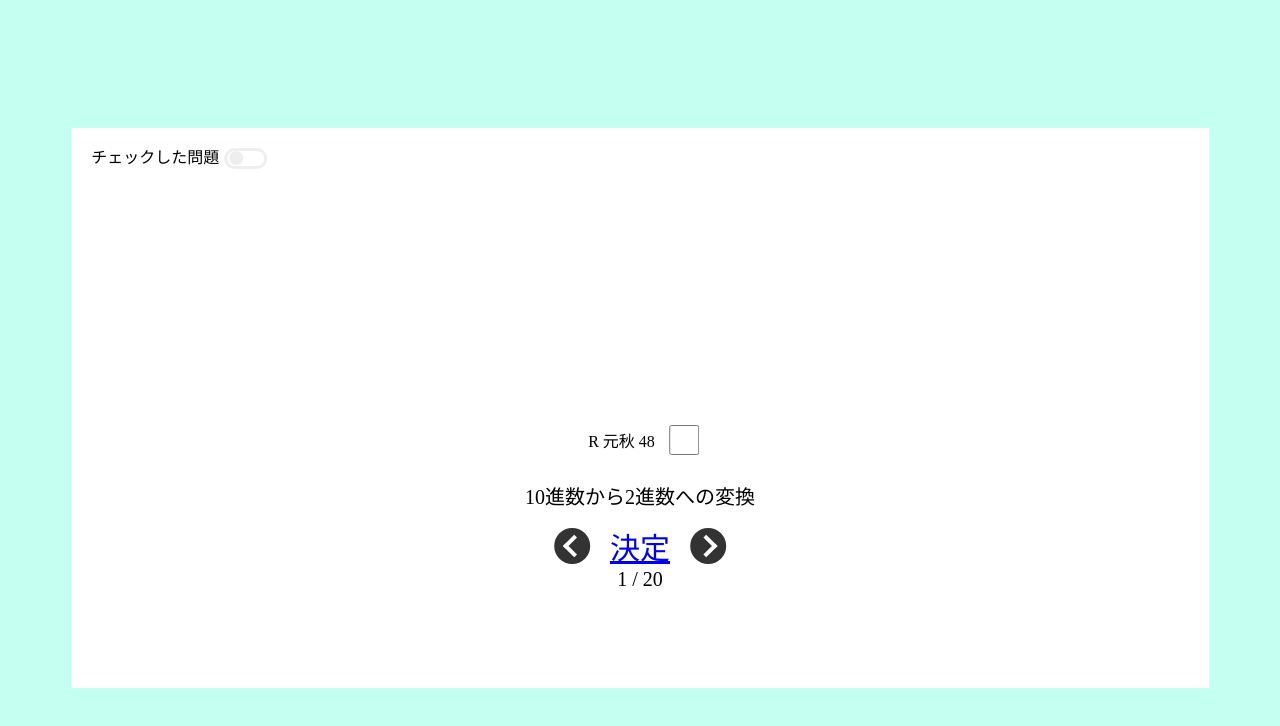
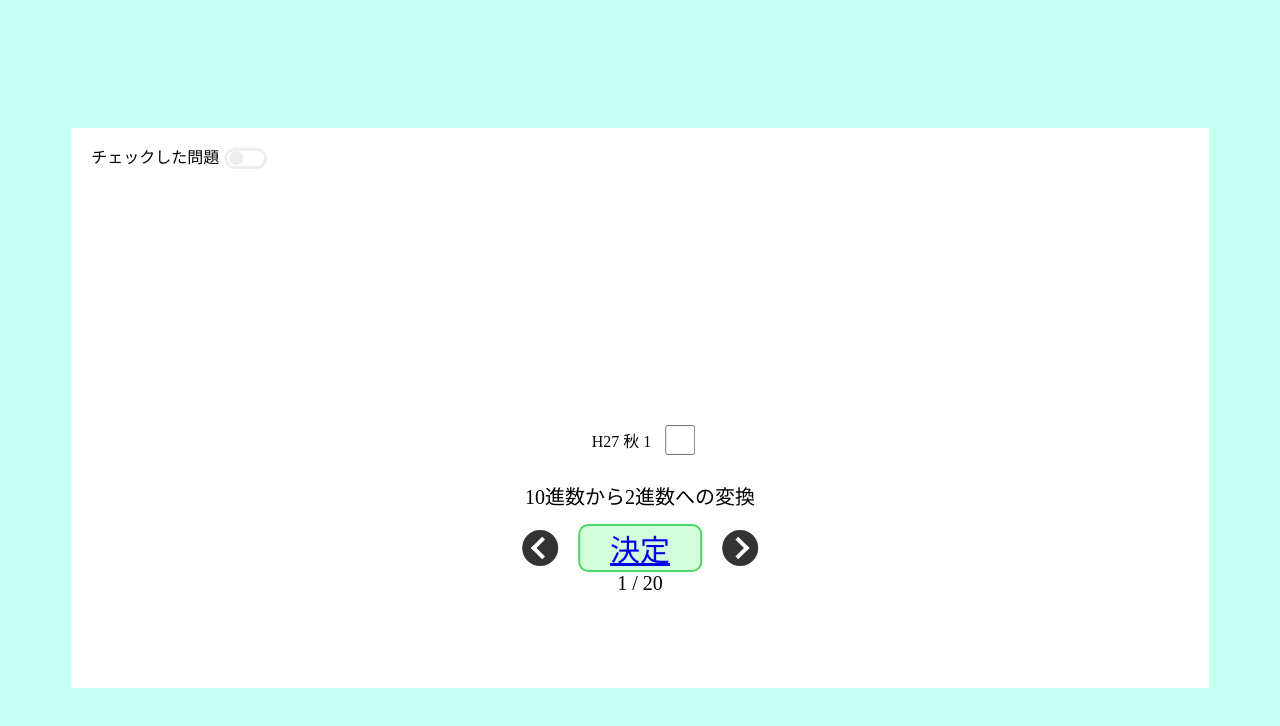
Before and after one commit to GameMakingProgramming/digital-engineering, a plain HTML site: page zukeisyori.html in a window 1280 px wide. Drawn offline with Linux system fonts and the light colour scheme.

Commit message:
Add files via upload

```diff
--- a/css.css
+++ b/css.css
@@ -110,6 +110,10 @@ html, body{
 
 .start{
   font-size: 30px;
+  padding: 0 30px;
+  background-color:rgb(212, 251, 219);
+  border: 2px solid #4BD865;
+  border-radius: 10px;
 }
 
 .arrow-l{
--- a/zukeisyori.html
+++ b/zukeisyori.html
@@ -15,7 +15,7 @@
                 <label for="toggle" class="toggle_label"/>
             </div>
         </div>
-        <div class="data"><p id="data3">R 元秋 48</p><input class="checkbox" type="checkbox" name="aaa" id="checkbox3"></div>
+        <div class="data"><p id="data3"></p><input class="checkbox" type="checkbox" name="aaa" id="checkbox3"></div>
         <div class="title"><p class="titleV" id="titleV3"></p></div>
         <div class="select">
             <a class="arrow-l" id="left3"></a>
--- a/zukeisyori.js
+++ b/zukeisyori.js
@@ -51,11 +51,34 @@ let titleList = [
   "主記憶の実行アクセス時間"
 ];
 
+let dataList = [
+  "H27 秋 1",
+  "H30 春 1",
+  "H29 秋 1",
+  "H24 秋 1",
+  "H01 秋 30",
+  "H24 春 34",
+  "H21 春 36",
+  "H25 秋 33",
+  "H29 秋 35",
+  "H31 春 32",
+  "H26 秋 34",
+  "H28 春 34",
+  "H25 春 9",
+  "H22 秋 9",
+  "H19 秋 19",
+  "H25 秋 9",
+  "H19 秋 21",
+  "H26 春 10",
+  "H23 秋 11",
+  "H14 春 24"
+];
 
 
 let number = 1;
 denominator.textContent = titleList.length
 titleV.textContent = titleList[number-1];
+data.textContent = dataList[number-1];
 start.setAttribute('href', URLlist[number-1]);
 
 left.onclick = () =>{
@@ -63,6 +86,7 @@ left.onclick = () =>{
         number--;
         numerator.textContent = number;
         titleV.textContent = titleList[number-1];
+        data.textContent = dataList[number-1];
         start.setAttribute('href', URLlist[number-1]);
     }
 }
@@ -71,6 +95,7 @@ right.onclick = () =>{
         number++;
         numerator.textContent = number;
         titleV.textContent = titleList[number-1];
+        data.textContent = dataList[number-1];
         start.setAttribute('href', URLlist[number-1]);
     }
 }
```
